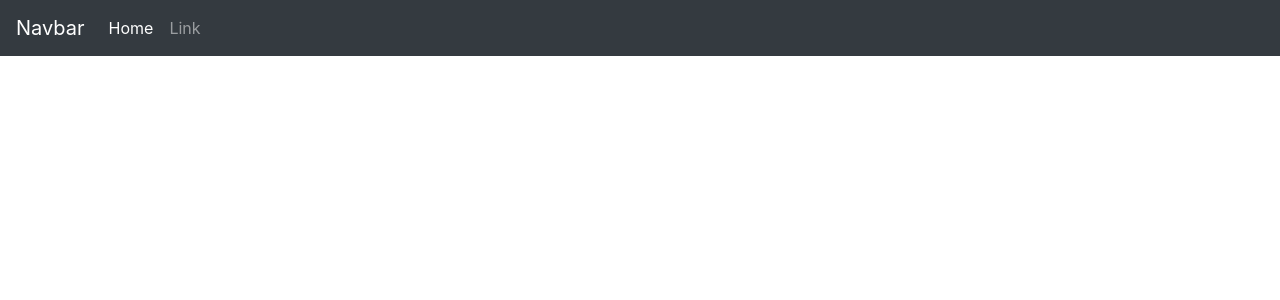
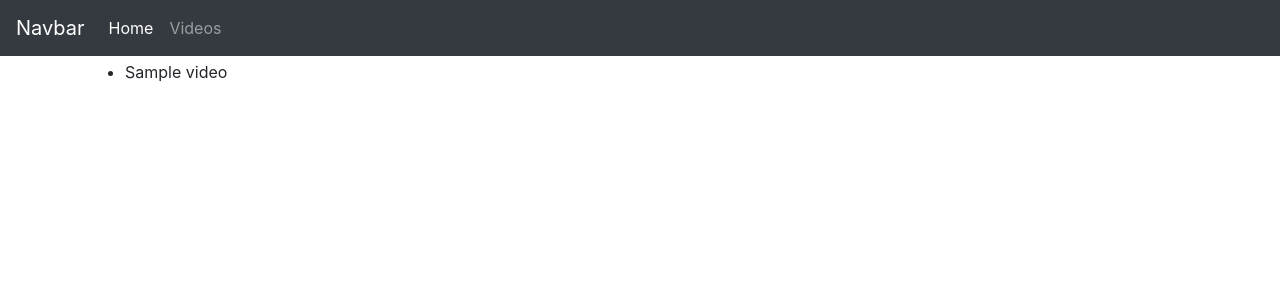
Before and after one commit to rg3915/like-challenge, a Django app: template myproject/core/templates/listar.html in a window 1280 px wide. Shown: the top 300 px of the page. Run offline with Django 3.2, Linux system fonts and the light colour scheme; the template is opened without the code that fills it: values named after a table or form of the project are taken from there, others are empty; tables that the repository leaves empty hold one stand-in row (Sample ...); some libraries are stand-ins or nearby versions.

Commit message:
list in videos

```diff
--- a/myproject/core/templates/listar.html
+++ b/myproject/core/templates/listar.html
@@ -2,6 +2,10 @@
 
 {% block content %}
 
-
+<ul>
+    {% for video in videos %}
+        <li>{{ video.title }}</li>
+    {% endfor %}
+</ul>
 
 {% endblock content %}
--- a/myproject/core/templates/nav.html
+++ b/myproject/core/templates/nav.html
@@ -13,7 +13,7 @@
                 <a class="nav-link" href="{% url 'core:index' %}">Home <span class="sr-only">(current)</span></a>
             </li>
             <li class="nav-item">
-                <a class="nav-link" href="#">Link</a>
+                <a class="nav-link" href="{% url 'core:videos' %}">Videos</a>
             </li>
 
         </ul>
--- a/myproject/core/urls.py
+++ b/myproject/core/urls.py
@@ -5,4 +5,5 @@ app_name = 'core'
 
 urlpatterns = [
     path('', v.index, name='index'),
+    path('videos/', v.videos, name='videos'),
 ]
```
Also changed, not shown: myproject/core/views.py (+6 -1 lines).
